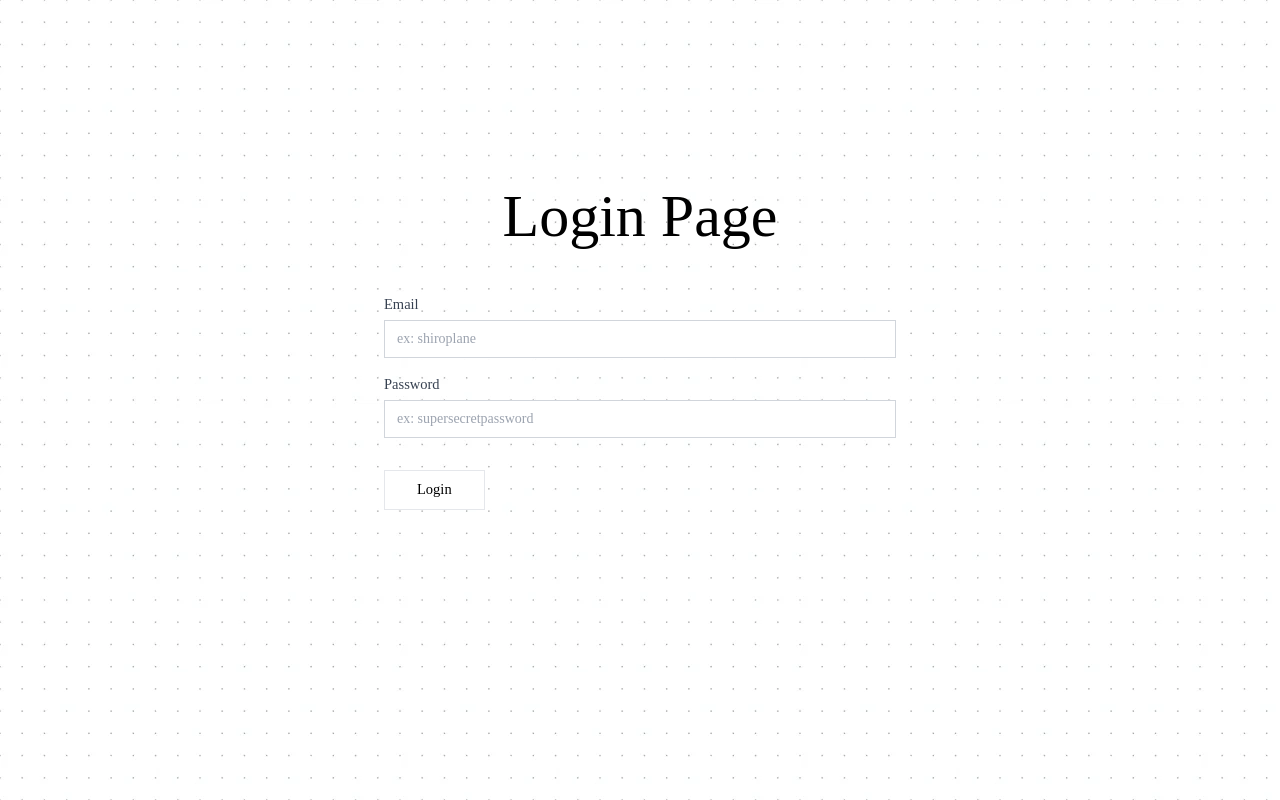
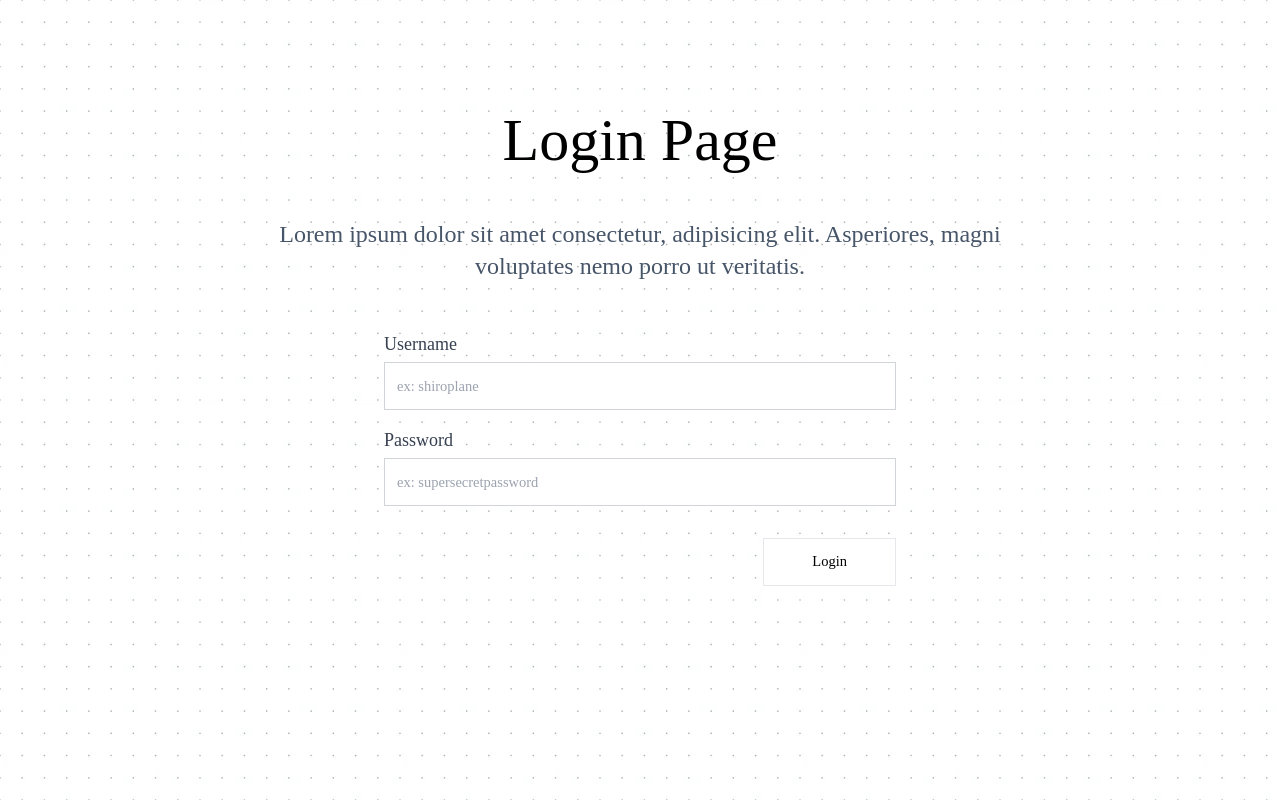
Before and after one commit to rihitoRiku/shiroplaneApp, a React (Create React App) app: page /login in a window 1280 px wide. Built offline with nearby package versions, Linux system fonts and the light colour scheme; a web font is replaced by a local one.

Commit message:
login pages

```diff
--- a/src/App.js
+++ b/src/App.js
@@ -13,7 +13,7 @@ function App() {
     <ScrollToTop />
       <Routes>
         <Route exact path="/" element={<Home />} />
-        <Route path="/dashboard" element={<Dashboard />} />
+        <Route path="/dashboard/:id" element={<Dashboard />} />
         <Route exact path="/login" element={<Login />} />
         <Route path="/detail/:id" element={<Detail />} />
         <Route path="*" element={<NotFound />} />
--- /dev/null
+++ b/src/components/alert/alert.jsx
@@ -0,0 +1,25 @@
+import React from "react";
+
+function Alert({ message, countdown }) {
+  return (
+    <>
+      <div className="alert alert-danger pt-2 ps-2" role="alert">
+        {message}
+        <span> Auto closed on {countdown}...</span>
+      </div>
+    </>
+  );
+}
+
+// const AlertValidation = ({ message }) => {
+//   return (
+//     <>
+//       <div className="alert alert-danger pt-2 ps-2" role="alert">
+//         {message}
+//         <span> Auto closed on ...</span>
+//       </div>
+//     </>
+//   );
+// };
+
+export default Alert;
--- a/src/pages/login/Login.jsx
+++ b/src/pages/login/Login.jsx
@@ -1,51 +1,79 @@
 import { useState, useCallback, useEffect } from "react";
 import Axios from "axios";
-
-const AlertValidation = ({ message }) => {
-  return (
-    <>
-      <div className="alert alert-danger pt-2 ps-2" role="alert">
-        {message}
-        <span> Auto closed on ...</span>
-      </div>
-    </>
-  );
-};
+import Alert from "../../../src/components/alert/alert";
 
 function Login() {
   const [username, setUsername] = useState("");
   const [password, setPassword] = useState("");
-  const [dataLogin, setdataLogin] = useState([""]);
   const [validationForm, setvalidationForm] = useState(false);
+
+  const [message, setMessage] = useState("");
+  const [countdown, setCountdown] = useState(3);
 
   const handleLogin = (e) => {
     e.preventDefault();
+    if (!username || !password) {
+      setMessage("please fill all fields correctly!");
+      setvalidationForm(true);
+      setCountdown(3);
+      return;
+    }
     Axios.post(`http://localhost:5000/auth/login`, { username, password })
       .then((response) => {
-        setdataLogin(response);
+        setMessage(response.data.message);
+        setvalidationForm(true);
+        setCountdown(3);
         console.log(response);
       })
       .catch((error) => {
-        // Handle error response
+        setMessage(error.response.data.message);
+        setvalidationForm(true);
+        setCountdown(3);
         console.log(error);
       });
   };
+
+  // COUNT DOWN
+  useEffect(() => {
+    let timeout;
+    if (validationForm && countdown > 0) {
+      timeout = setTimeout(() => {
+        setCountdown((prevCountdown) => prevCountdown - 1);
+      }, 1000);
+    } else if (countdown === 0) {
+      setvalidationForm(false);
+      setMessage("");
+    }
+    return () => {
+      clearTimeout(timeout);
+    };
+  }, [countdown, validationForm]);
 
   return (
     <>
       {/* ALERT VALIDATION FORM */}
       {validationForm && (
-        <AlertValidation message="please fill all the field correctly!" />
+        <Alert
+          message={message}
+          countdown={countdown}
+        />
       )}
 
       <div className="px-4 h-[48em] flex flex-col items-center justify-center">
         <div className="text-4xl sm:text-5xl xl:text-6xl text-center">
           Login Page
         </div>
+        <div className="text-lg sm:text-xl xl:text-2xl text-center mt-12 text-slate-600 container max-w-3xl">
+          Lorem ipsum dolor sit amet consectetur, adipisicing elit. Asperiores,
+          magni voluptates nemo porro ut veritatis.
+        </div>
         <form className="mt-12 container max-w-lg" onSubmit={handleLogin}>
           <div className="mb-4">
-            <label htmlFor="title" className="block text-md text-gray-700">
-              Email
+            <label
+              htmlFor="title"
+              className="block text-lg font-medium text-gray-700"
+            >
+              Username
             </label>
             <input
               type="text"
@@ -53,14 +81,14 @@ function Login() {
               value={username}
               onChange={(e) => setUsername(e.target.value)}
               name="title"
-              className="border border-gray-300 px-3 py-2 mt-1 w-full block text-sm focus:outline-none"
+              className="border h-12 border-gray-300 px-3 py-2 mt-1 w-full block text-md focus:outline-none"
               placeholder="ex: shiroplane"
             />
           </div>
           <div className="mb-4">
             <label
               htmlFor="title"
-              className="font-b block text-md text-gray-700"
+              className="font-b text-lg font-medium text-gray-700"
             >
               Password
             </label>
@@ -70,12 +98,15 @@ function Login() {
               value={password}
               onChange={(e) => setPassword(e.target.value)}
               name="title"
-              className="border border-gray-300 px-3 py-2 mt-1 w-full font-b block text-sm focus:outline-none"
+              className="border h-12 border-gray-300 px-3 py-2 mt-1 w-full block text-md focus:outline-none"
               placeholder="ex: supersecretpassword"
             />
           </div>
-          <div className="mt-8">
-            <button type="submit" className="py-2 px-8 border bg-white hover:bg-gray-50 text-black font-b">
+          <div className="mt-8 flex justify-end">
+            <button
+              type="submit"
+              className="h-12 py-2 px-12 border bg-white hover:bg-gray-50 text-black"
+            >
               Login
             </button>
           </div>
```
